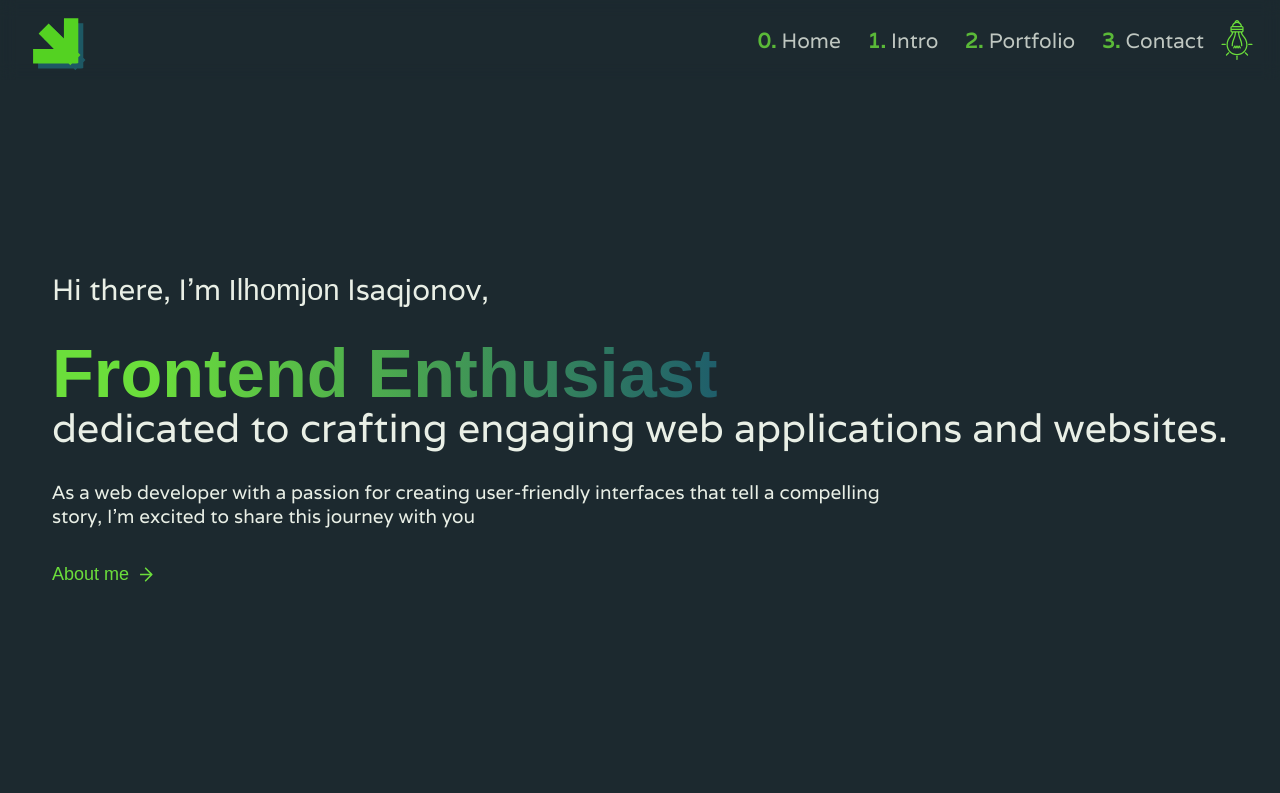
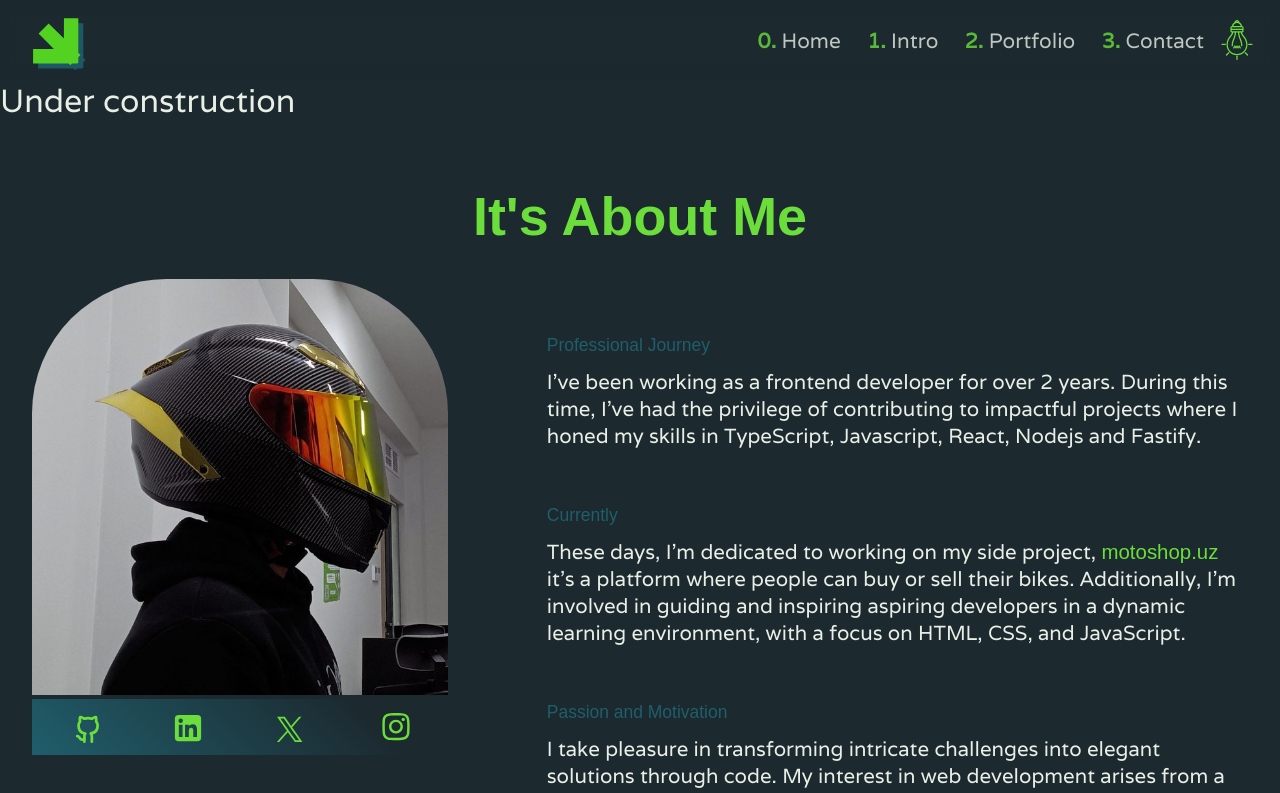
Before and after one commit to IsaqjonovII/devfolio, a React (Vite) app: page /mywork/bismillah-travel in a window 1280 px wide. Shown: the top 793 px of the page. Built offline with nearby package versions, Linux system fonts and the light colour scheme; a web font is replaced by a local one.

Commit message:
links fixed

```diff
--- a/src/App.jsx
+++ b/src/App.jsx
@@ -7,6 +7,7 @@ import Navbar from "components/Navbar";
 import { routes } from "routes";
 import Contact from "pages/Contact";
 const MyWork = lazy(() => import("pages/Work"));
+import Home from "pages/Home";
 
 const App = () => {
   const [theme, setTheme] = useState("dark");
@@ -49,12 +50,11 @@ const App = () => {
         </AnimatePresence>
       </header>
       <AnimatePresence>
-        {routes.map(({ id, Component }) => (
-          <Component key={id} />
-        ))}
         <Routes>
+          <Route path="/" element={<Home />} />
           <Route path="/mywork/:key" element={<MyWork />} />
         </Routes>
+        {routes.map(({ id, Component }) => Component && <Component key={id} />)}
       </AnimatePresence>
     </div>
   );
--- a/src/components/HoverCards/index.jsx
+++ b/src/components/HoverCards/index.jsx
@@ -8,6 +8,7 @@ export const HoverCards = () => {
   const [mousePositions, setMousePositions] = useState({});
 
   const getMousePosition = (id, { clientY, clientX }) => {
+    if (window.innerWidth > 768) {
       const { top, left } = document.getElementById(id).getBoundingClientRect();
       setMousePositions((prevState) => ({
         ...prevState,
@@ -16,6 +17,7 @@ export const HoverCards = () => {
           x: `${clientX - left}px`,
         },
       }));
+    }
   };
   return (
     <div className="cards__wrp container">
--- a/src/components/HoverCards/style.css
+++ b/src/components/HoverCards/style.css
@@ -84,4 +84,7 @@
     grid-template-columns: 1fr;
     max-width: 35rem;
   }
+  .card::after {
+    display: none;
+  }
 }
--- a/src/routes/index.js
+++ b/src/routes/index.js
@@ -1,5 +1,4 @@
 import { lazy } from "react";
-import Home from "pages/Home";
 const Intro = lazy(() => import("pages/Intro"));
 const Portfolio = lazy(() => import("pages/Portfolio"));
 
@@ -9,7 +8,6 @@ export const routes = [
     id: id++,
     key: "home",
     title: "Home",
-    Component: Home,
   },
   {
     id: id++,
```
Lines whose indentation alone changed are shown as unchanged.
